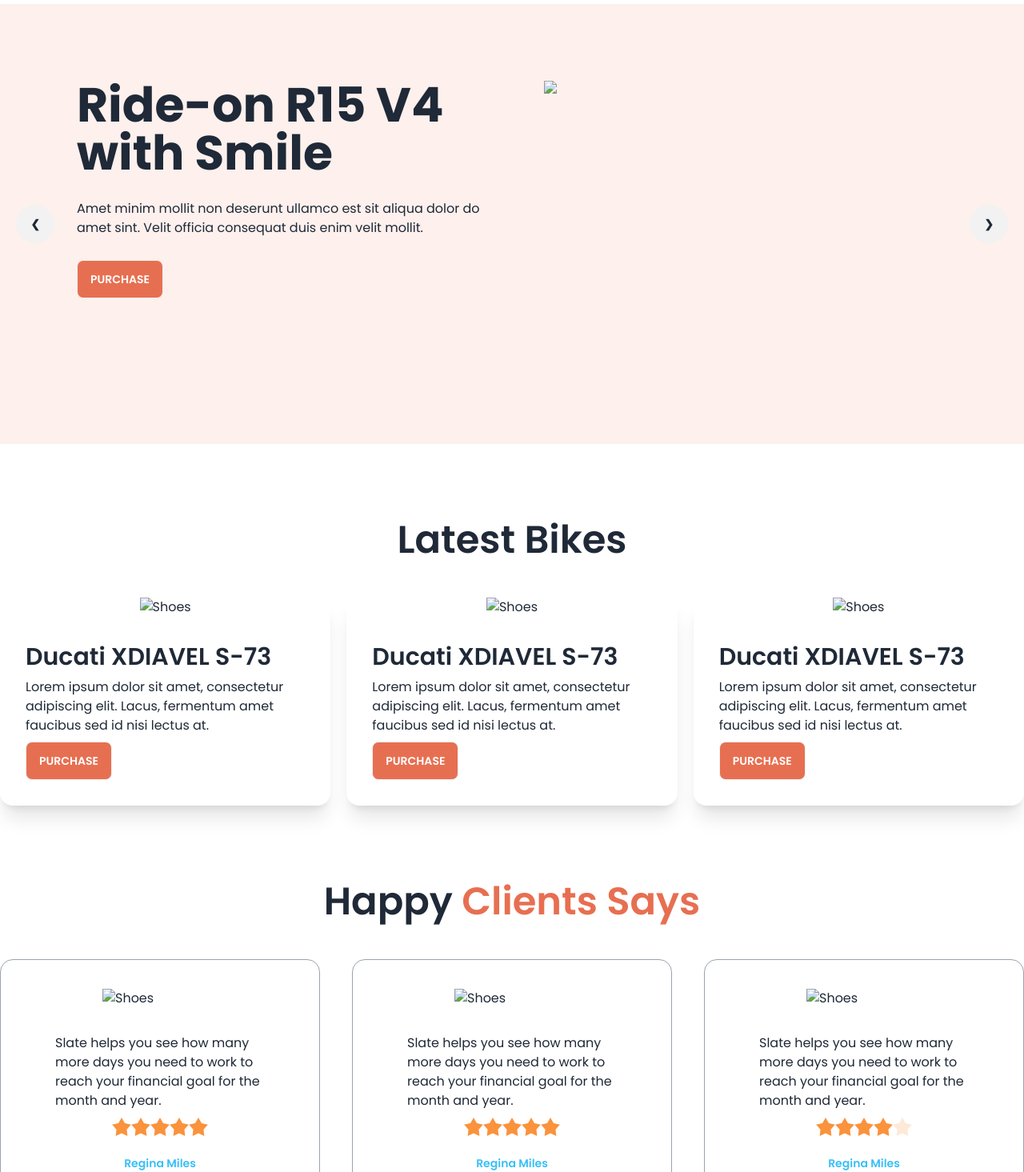
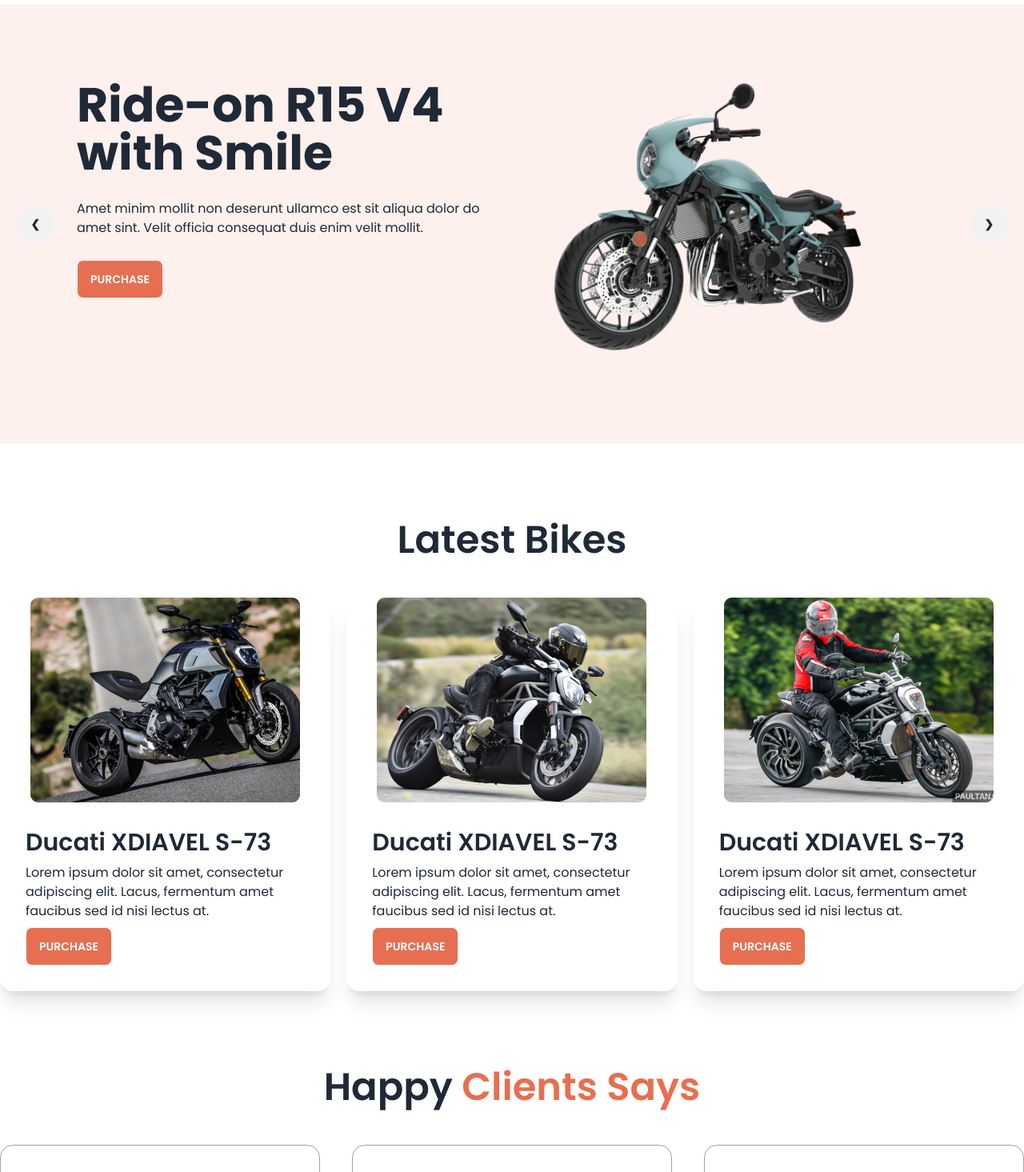
Before and after one commit to abdurrakib77/biker-zone-with-daisyui, a plain HTML site: page index.html in a window 1280 px wide. Shown: the part 67-1532 px from the top of the page at 80% size. Drawn offline with nearby package versions, Linux system fonts and the light colour scheme; the site is published under a folder, as on GitHub Pages, so addresses that start at the root find nothing.

Commit message:
added image

```diff
--- a/index.html
+++ b/index.html
@@ -92,7 +92,7 @@
                         <button class="btn bg-bike-primary text-white">Purchase</button>
                     </div>
                     <div class="flex-1">
-                        <img src="/images/slider/bike1.png" class="w-[400px]" />
+                        <img src="images/slider/bike1.png" class="w-[400px]" />
                     </div>
                 </div>
                 <div class="absolute flex justify-between transform -translate-y-1/2 left-5 right-5 top-1/2">
@@ -116,7 +116,7 @@
                         <button class="btn bg-bike-primary text-white">Purchase</button>
                     </div>
                     <div class="flex-1">
-                        <img src="/images/slider/bike2.png" class="w-[400px]" />
+                        <img src="images/slider/bike2.png" class="w-[400px]" />
                     </div>
                 </div>
                 <div class="absolute flex justify-between transform -translate-y-1/2 left-5 right-5 top-1/2">
@@ -139,7 +139,7 @@
                         <button class="btn bg-bike-primary text-white">Purchase</button>
                     </div>
                     <div class="flex-1">
-                        <img src="/images/slider/bike3.png" class="w-[400px]" />
+                        <img src="images/slider/bike3.png" class="w-[400px]" />
                     </div>
                 </div>
                 <div class="absolute flex justify-between transform -translate-y-1/2 left-5 right-5 top-1/2">
@@ -162,7 +162,7 @@
                         <button class="btn bg-bike-primary text-white">Purchase</button>
                     </div>
                     <div class="flex-1">
-                        <img src="/images/slider/bike4.png" class="w-[400px]" />
+                        <img src="images/slider/bike4.png" class="w-[400px]" />
                     </div>
                 </div>
                 <div class="absolute flex justify-between transform -translate-y-1/2 left-5 right-5 top-1/2">
@@ -183,7 +183,7 @@
             <div class="grid gap-5 grid-cols-1 md:grid-cols-2 lg:grid-cols-3">
                 <!-- first card -->
                 <div class="card bg-base-100 shadow-xl">
-                    <figure><img src="/images/others/latest1.png" alt="Shoes" /></figure>
+                    <figure><img src="images/others/latest1.png" alt="Shoes" /></figure>
                     <div class="card-body">
                         <h2 class="card-title text-3xl">Ducati XDIAVEL S-73</h2>
                         <p>Lorem ipsum dolor sit amet, consectetur adipiscing elit. Lacus, fermentum amet faucibus sed
@@ -195,7 +195,7 @@
                 </div>
                 <!-- second card -->
                 <div class="card bg-base-100 shadow-xl">
-                    <figure><img src="/images/others/latest2.png" alt="Shoes" /></figure>
+                    <figure><img src="images/others/latest2.png" alt="Shoes" /></figure>
                     <div class="card-body">
                         <h2 class="card-title text-3xl">Ducati XDIAVEL S-73</h2>
                         <p>Lorem ipsum dolor sit amet, consectetur adipiscing elit. Lacus, fermentum amet faucibus sed
@@ -207,7 +207,7 @@
                 </div>
                 <!-- third card -->
                 <div class="card bg-base-100 shadow-xl">
-                    <figure><img src="/images/others/latest3.png" alt="Shoes" /></figure>
+                    <figure><img src="images/others/latest3.png" alt="Shoes" /></figure>
                     <div class="card-body">
                         <h2 class="card-title text-3xl">Ducati XDIAVEL S-73</h2>
                         <p>Lorem ipsum dolor sit amet, consectetur adipiscing elit. Lacus, fermentum amet faucibus sed
@@ -225,7 +225,7 @@
             <div class="grid gap-10 grid-cols-1 md:grid-cols-2 lg:grid-cols-3">
                 <!-- first review -->
                 <div class="card bg-base-100 p-9 border border-gray-400">
-                    <figure><img class="w-36" src="/images/others/user-1.png" alt="Shoes" /></figure>
+                    <figure><img class="w-36" src="images/others/user-1.png" alt="Shoes" /></figure>
                     <div class="card-body">
                       <p>Slate helps you see how
                         many more days you need
@@ -246,7 +246,7 @@
                   </div>
                 <!-- second review -->
                 <div class="card bg-base-100 p-9 border border-gray-400">
-                    <figure><img class="w-36" src="/images/others/user-2.png" alt="Shoes" /></figure>
+                    <figure><img class="w-36" src="images/others/user-2.png" alt="Shoes" /></figure>
                     <div class="card-body">
                       <p>Slate helps you see how
                         many more days you need
@@ -267,7 +267,7 @@
                   </div>
                 <!-- third review -->
                 <div class="card bg-base-100 p-9 border border-gray-400">
-                    <figure><img class="w-36" src="/images/others/user-3.png" alt="Shoes" /></figure>
+                    <figure><img class="w-36" src="images/others/user-3.png" alt="" /></figure>
                     <div class="card-body">
                       <p>Slate helps you see how
                         many more days you need
@@ -293,7 +293,7 @@
             <h3 class="text-5xl mb-12 font-semibold text-center">Frequently Asked  <span class="text-bike-primary">Questions</span></h3>
             <div class="hero">
                 <div class="hero-content flex-col lg:gap-24 lg:flex-row">
-                  <img src="/images/others/faq.png" class="w-3/4 lg:max-w-sm rounded-lg shadow-2xl" />
+                  <img src="images/others/faq.png" class="w-3/4 lg:max-w-sm rounded-lg shadow-2xl" />
                   <div>
                     <!-- first question -->
                     <div class="collapse collapse-arrow ">
```
